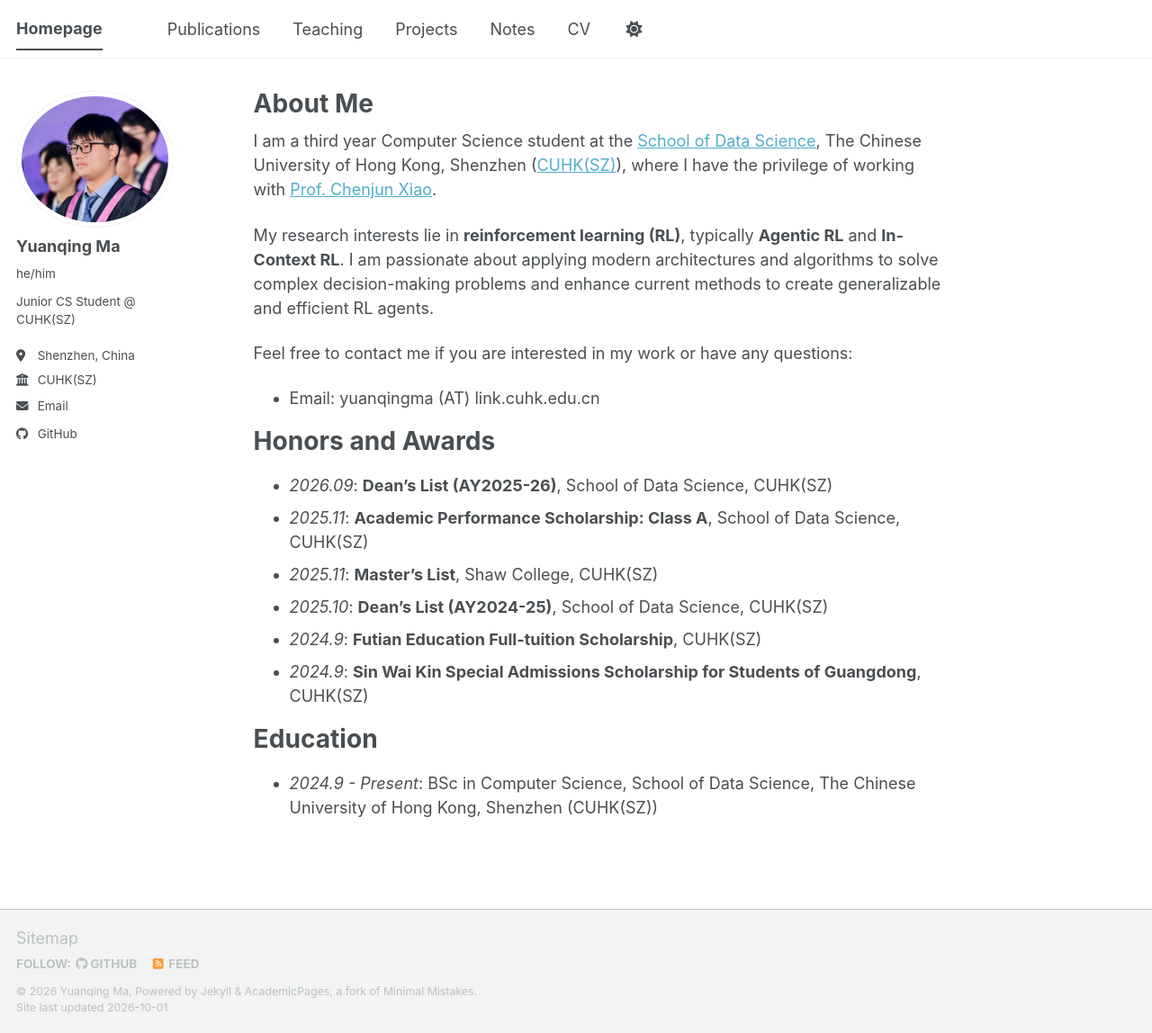
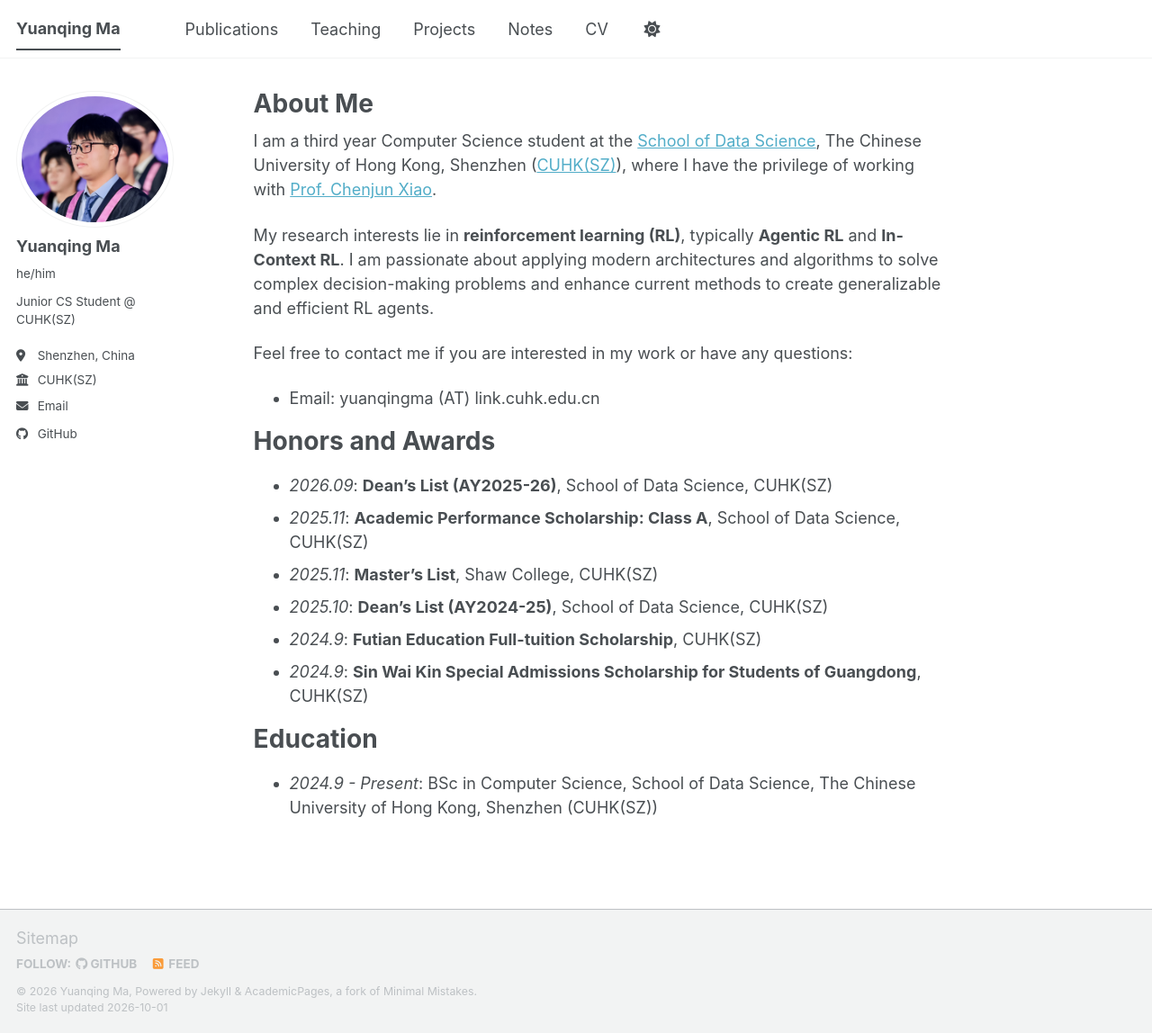
Before and after one commit to tommyma3/tommyma3.github.io, a Jekyll site: the page built from _pages/about.md, in a window 1280 px wide and 1148 px high. Shown: the whole window at 90% size. Built offline with Jekyll 4.4.1, drawn with Linux system fonts in a browser that asks for light colours; a script bundle is joined from its source files by our own code; library files that are not in the unit come from our copies.

Commit message:
change title

```diff
--- a/_config.yml
+++ b/_config.yml
@@ -9,7 +9,7 @@
 # Basic Site Settings
 locale                   : "en-US"
 site_theme               : "default" # The available themes options are "default", "air", "sunrise", "mint", "dirt" and "contrast"
-title                    : "Homepage"
+title                    : "Yuanqing Ma"
 title_separator          : "-"
 name                     : &name "Yuanqing Ma"
 description              : &description "Yuanqing Ma's academic portfolio"   # Update this with a general description of your site, this is the default if not overridden by a page
```
